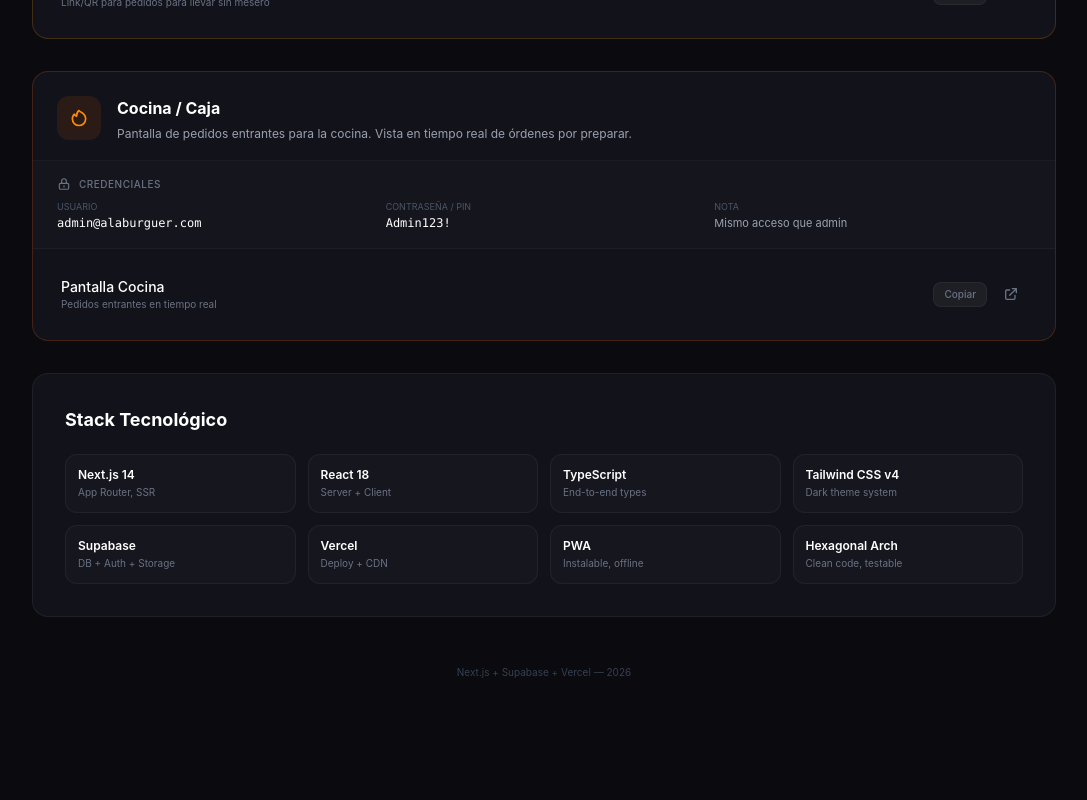
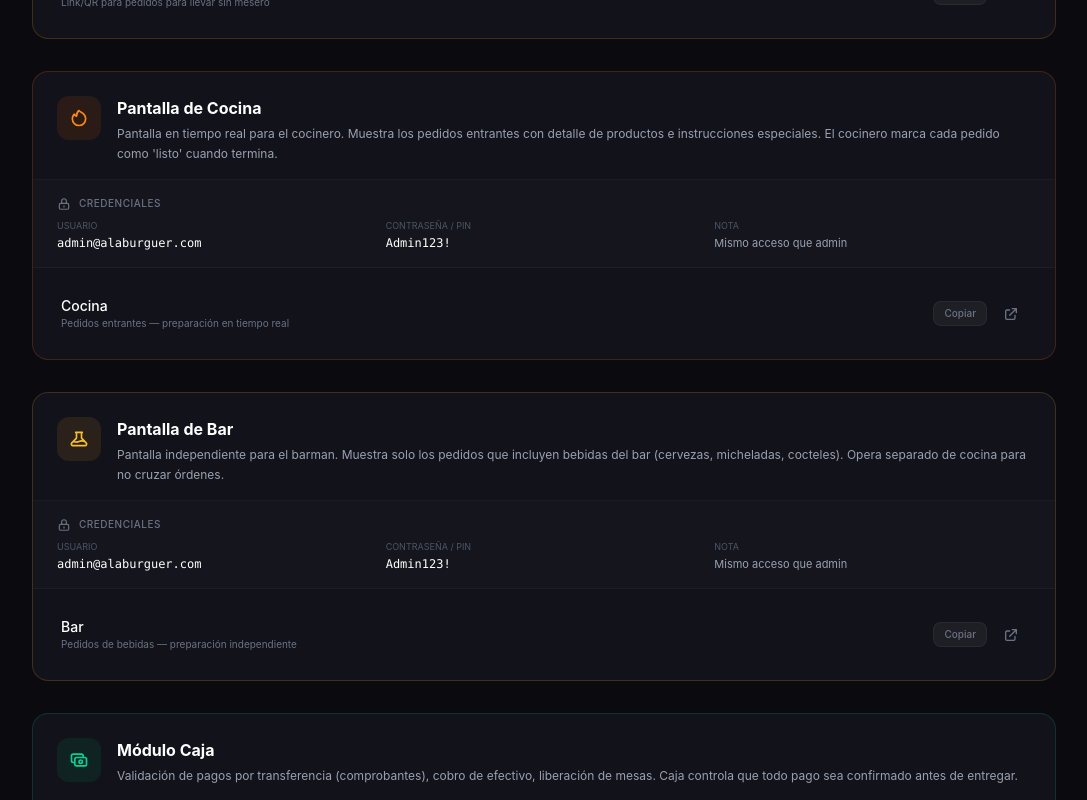
Before and after one commit to difsmauser/wings-burgers, a Next.js app: page /demo in a window 1280 px wide. Shown: the part 4680-5480 px from the top of the page, without its empty margins (96-1183 px from the left). Before the commit the page ends 5416 px from the top, so only its background shows below. Built offline with nearby package versions, Linux system fonts and the light colour scheme.

Commit message:
fix: separate Cocina, Bar, and Caja as distinct modules in demo
Before: single 'Cocina / Caja' section with one link
After: 3 separate module sections:
- Cocina: pedidos entrantes para el cocinero
- Bar: pedidos de bebidas independiente de cocina
- Caja: validación de pagos, comprobantes, cobro

```diff
--- a/src/app/demo/page.tsx
+++ b/src/app/demo/page.tsx
@@ -233,16 +233,46 @@ export default function DemoPage() {
         />
 
         {/* ═══════════════════════════════════════════════ */}
-        {/* MÓDULO: COCINA / CAJA */}
+        {/* MÓDULO: COCINA */}
         {/* ═══════════════════════════════════════════════ */}
         <ModuloSection
           color="orange"
           icon={<svg className="w-5 h-5" fill="none" viewBox="0 0 24 24" stroke="currentColor"><path strokeLinecap="round" strokeLinejoin="round" strokeWidth={2} d="M17.657 18.657A8 8 0 016.343 7.343S7 9 9 10c0-2 .5-5 2.986-7C14 5 16.09 5.777 17.656 7.343A7.975 7.975 0 0120 13a7.975 7.975 0 01-2.343 5.657z" /></svg>}
-          titulo="Cocina / Caja"
-          descripcion="Pantalla de pedidos entrantes para la cocina. Vista en tiempo real de órdenes por preparar."
+          titulo="Pantalla de Cocina"
+          descripcion="Pantalla en tiempo real para el cocinero. Muestra los pedidos entrantes con detalle de productos e instrucciones especiales. El cocinero marca cada pedido como 'listo' cuando termina."
           credenciales={{ usuario: 'admin@alaburguer.com', password: 'Admin123!', nota: 'Mismo acceso que admin' }}
           links={[
-            { nombre: 'Pantalla Cocina', desc: 'Pedidos entrantes en tiempo real', url: `${base}/caja` },
+            { nombre: 'Cocina', desc: 'Pedidos entrantes — preparación en tiempo real', url: `${base}/caja` },
+          ]}
+          baseUrl={base}
+        />
+
+        {/* ═══════════════════════════════════════════════ */}
+        {/* MÓDULO: BAR */}
+        {/* ═══════════════════════════════════════════════ */}
+        <ModuloSection
+          color="brand"
+          icon={<svg className="w-5 h-5" fill="none" viewBox="0 0 24 24" stroke="currentColor"><path strokeLinecap="round" strokeLinejoin="round" strokeWidth={2} d="M19.428 15.428a2 2 0 00-1.022-.547l-2.387-.477a6 6 0 00-3.86.517l-.318.158a6 6 0 01-3.86.517L6.05 15.21a2 2 0 00-1.806.547M8 4h8l-1 1v5.172a2 2 0 00.586 1.414l5 5c1.26 1.26.367 3.414-1.415 3.414H4.828c-1.782 0-2.674-2.154-1.414-3.414l5-5A2 2 0 009 10.172V5L8 4z" /></svg>}
+          titulo="Pantalla de Bar"
+          descripcion="Pantalla independiente para el barman. Muestra solo los pedidos que incluyen bebidas del bar (cervezas, micheladas, cocteles). Opera separado de cocina para no cruzar órdenes."
+          credenciales={{ usuario: 'admin@alaburguer.com', password: 'Admin123!', nota: 'Mismo acceso que admin' }}
+          links={[
+            { nombre: 'Bar', desc: 'Pedidos de bebidas — preparación independiente', url: `${base}/bar` },
+          ]}
+          baseUrl={base}
+        />
+
+        {/* ═══════════════════════════════════════════════ */}
+        {/* MÓDULO: CAJA */}
+        {/* ═══════════════════════════════════════════════ */}
+        <ModuloSection
+          color="emerald"
+          icon={<svg className="w-5 h-5" fill="none" viewBox="0 0 24 24" stroke="currentColor"><path strokeLinecap="round" strokeLinejoin="round" strokeWidth={2} d="M17 9V7a2 2 0 00-2-2H5a2 2 0 00-2 2v6a2 2 0 002 2h2m2 4h10a2 2 0 002-2v-6a2 2 0 00-2-2H9a2 2 0 00-2 2v6a2 2 0 002 2zm7-5a2 2 0 11-4 0 2 2 0 014 0z" /></svg>}
+          titulo="Módulo Caja"
+          descripcion="Validación de pagos por transferencia (comprobantes), cobro de efectivo, liberación de mesas. Caja controla que todo pago sea confirmado antes de entregar."
+          credenciales={{ usuario: 'admin@alaburguer.com', password: 'Admin123!', nota: 'Mismo acceso que admin' }}
+          links={[
+            { nombre: 'Caja / Comprobantes', desc: 'Validar transferencias y gestionar pagos', url: `${base}/admin/comprobantes` },
           ]}
           baseUrl={base}
         />
```
